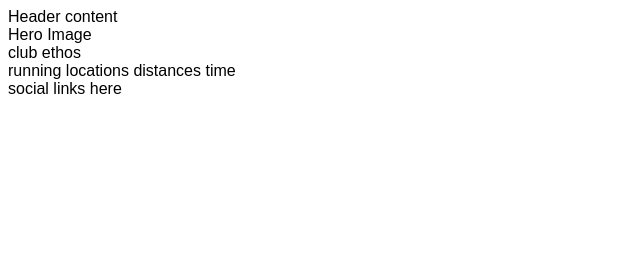
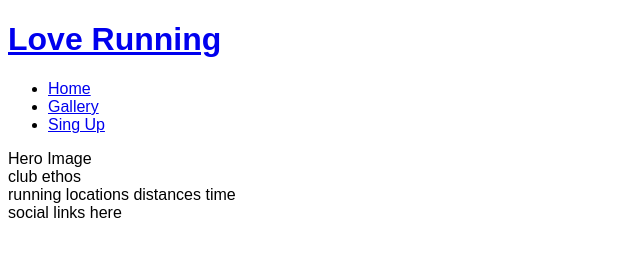
Before and after one commit to Bluiss/love-running-walkthrough, a plain HTML site: page index.html in a window 1280 px wide. Shown: the whole page, without its empty margins (0-640 px from the left). Drawn offline with Linux system fonts and the light colour scheme.

Commit message:
added basic header structure

```diff
--- a/index.html
+++ b/index.html
@@ -1,5 +1,6 @@
 <!DOCTYPE html>
 <html lang="en">
+
 <head>
     <meta charset="UTF-8">
     <meta name="viewport" content="width=device-width, initial-scale=1.0">
@@ -8,8 +9,28 @@
     <link rel="stylesheet" href="assets/css/styles.css">
     <title>Love Running</title>
 </head>
+
 <body>
-    <header>Header content</header>
+    <header>
+        <a href="index.html">
+            <h1>Love Running</h1>
+        </a>
+
+        <nav>
+            <ul>
+                <li> <a href="index.html">Home</a>
+                    </li>
+
+                <li> <a href="#">Gallery</a>
+                    </li>
+
+                <li><a href="#">Sing Up</a>
+                    </li>
+            </ul>
+        </nav>
+
+    </header>
+
     <section>
         Hero Image
     </section>
@@ -28,4 +49,5 @@
 
 
 </body>
+
 </html>
```
